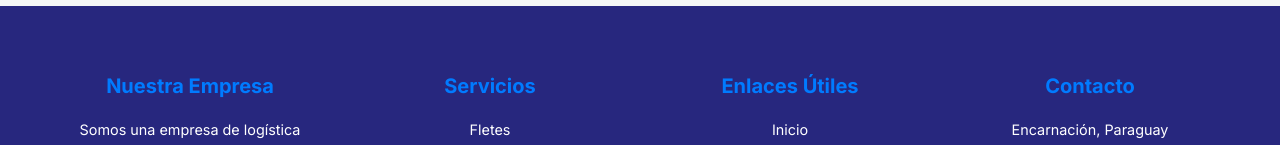
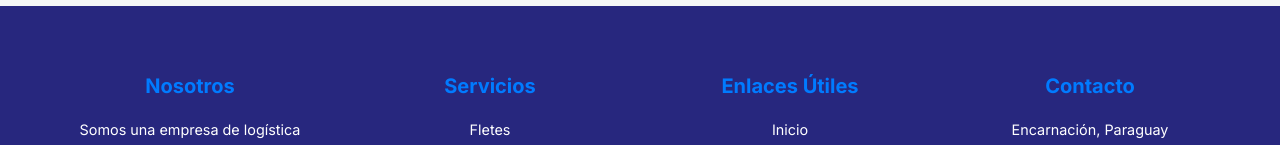
Before and after one commit to Eriicck/logistica, a plain HTML site: page logistica2.html in a window 1280 px wide. Shown: the part 3367-3512 px from the top of the page. Drawn offline with Linux system fonts and the light colour scheme.

Commit message:
probando git

```diff
--- a/logistica2.html
+++ b/logistica2.html
@@ -566,7 +566,7 @@
     <footer class="footer">
         <div class="container footer-grid">
             <div class="footer-section">
-                <h4>Nuestra Empresa</h4>
+                <h4>Nosotros</h4>
                 <p>Somos una empresa de logística dedicada a ofrecer servicios de transporte confiables y eficientes entre Paraguay y Argentina.</p>
             </div>
             <div class="footer-section">
```
